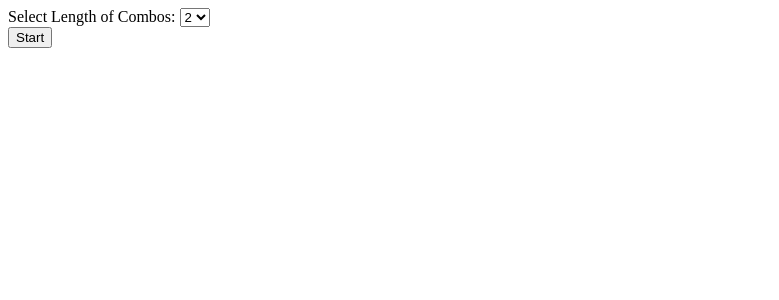
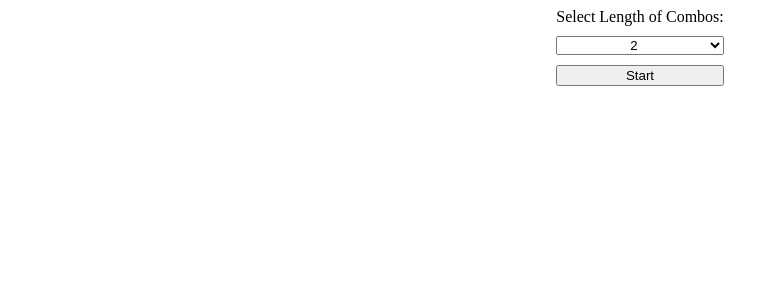
Before and after one commit to OceanWaterSlush/keeb-to-keeb, a Svelte app: page / in a window 1280 px wide. Shown: the top 300 px of the page, without its empty margins (0-779 px from the left). Built offline with nearby package versions, Linux system fonts and the light colour scheme.

Commit message:
Add text to display combo a player just beat

```diff
--- a/src/App.svelte
+++ b/src/App.svelte
@@ -14,14 +14,15 @@
 
 <main>
   {#if !isGameStarted}
+    <div class="gameConfiguration">
       <label for="comboLength">Select Length of Combos:</label>
       <select name="comboLength" bind:value={comboLength}>
         {#each comboLengths as comboLength}
           <option value={comboLength}>{comboLength}</option>
         {/each}
       </select>
-    <br />
       <button type="button" on:click={onClickStartButton}>Start</button>
+    </div>
   {/if}
   {#if isGameStarted}
     <br />
@@ -41,4 +42,19 @@
 </main>
 
 <style>
+  main {
+    display: flex;
+    flex-direction: column;
+    align-items: center;
+  }
+
+  .gameConfiguration {
+    display: flex;
+    flex-direction: column;
+    gap: 10px;
+  }
+
+  option {
+    text-align: center;
+  }
 </style>
--- a/src/Board.svelte
+++ b/src/Board.svelte
@@ -20,6 +20,9 @@
 
   function onClickStartNextRound() {
     isReadyToStartNewRound = false;
+
+    randomCombo = getRandomCombo(comboLength);
+    currentCombo = "";
   }
 
   function onKeydown(event: KeyboardEvent) {
@@ -44,9 +47,6 @@
         roundsPassed++;
 
         isReadyToStartNewRound = true;
-
-        randomCombo = getRandomCombo(comboLength);
-        currentCombo = "";
       }
     }
   }
@@ -74,6 +74,7 @@
 {/if}
 
 {#if isReadyToStartNewRound && roundsPassed !== 0}
+  <p>Nice, you beat the combo, {currentCombo.toUpperCase()}!</p>
   <button type="button" on:click={onClickStartNextRound}
     >Start Next Round</button
   >
```
Lines whose indentation alone changed are shown as unchanged.
